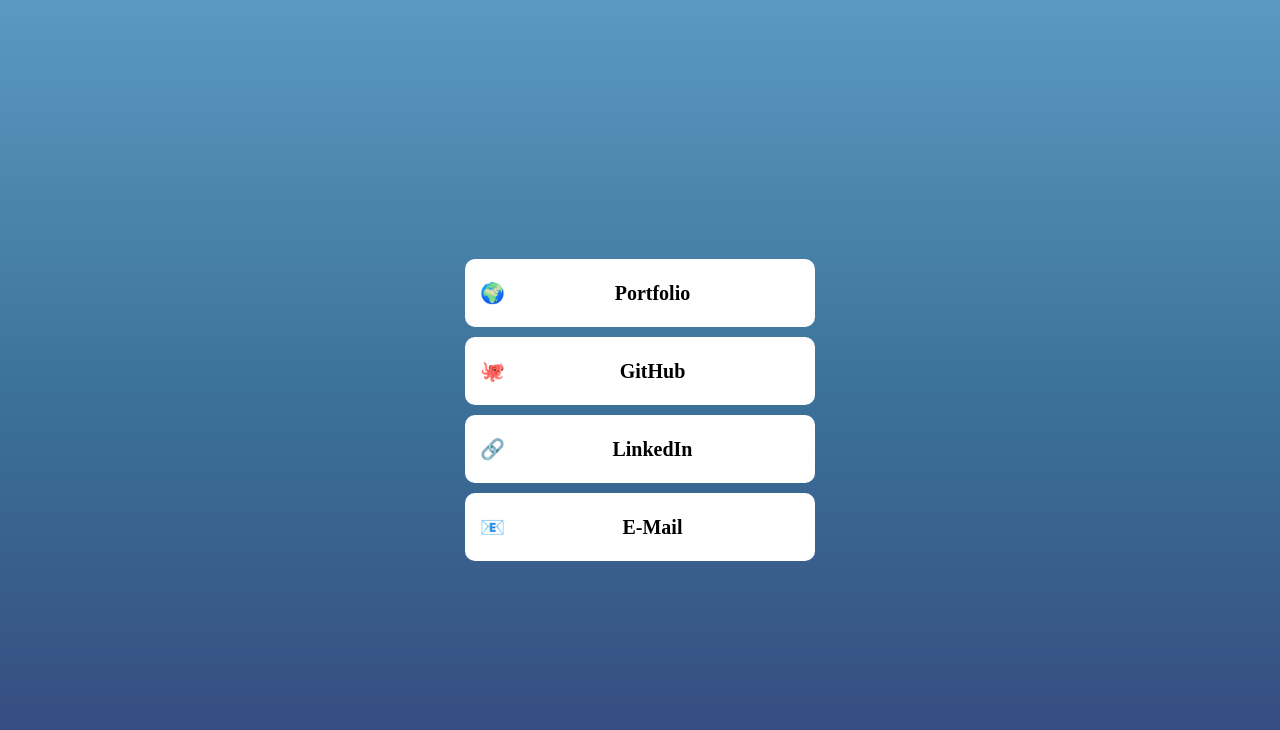
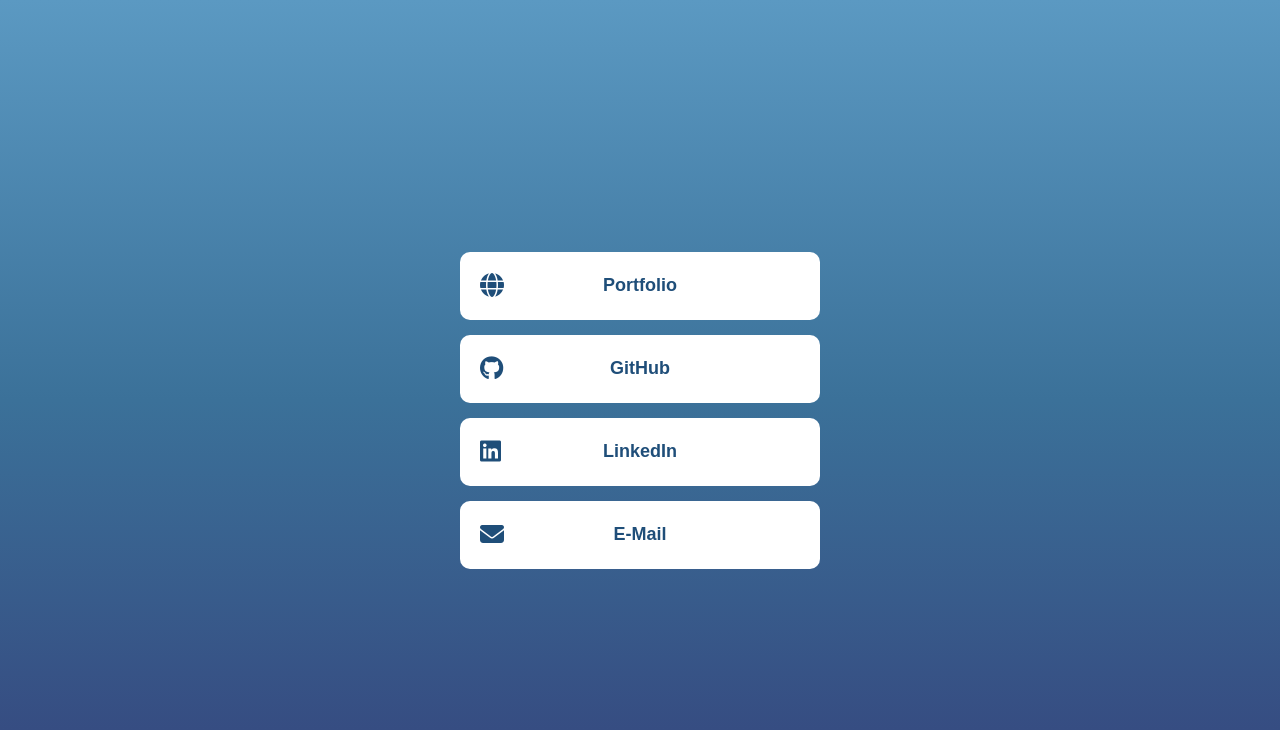
Before and after one commit to KolegaTatar/LinkBridge, a React (Vite) app: page / in a window 1280 px wide. Shown: the top 730 px of the page. Built offline with nearby package versions, Linux system fonts and the light colour scheme.

Commit message:
new buttons and icons

```diff
--- a/index.html
+++ b/index.html
@@ -2,12 +2,13 @@
 <html lang="en  ">
   <head>
     <meta charset="UTF-8" />
-    <link rel="icon" type="image/svg+xml" href="/vite.svg" />
+    <link rel="icon" type="img/x-icon" href="./src/assets/LinkBrigde.png" />
     <meta name="viewport" content="width=device-width, initial-scale=1.0" />
     <title>LinkBridge</title>
   </head>
   <body>
     <div id="root"></div>
     <script type="module" src="/src/main.tsx"></script>
+    <script src="https://kit.fontawesome.com/c0495921f2.js" crossorigin="anonymous"></script>
   </body>
 </html>
--- a/src/components/button_link.tsx
+++ b/src/components/button_link.tsx
@@ -10,9 +10,9 @@
 const Button = ({ text, icon, link, icon_fake }: ButtonProps) => {
     return (
         <a href={link} className="button" target="_blank" rel="noopener noreferrer">
-            <span className="icon">{icon}</span>
+            <span className="icon"><i className={icon}></i></span>
             {text}
-            <span className="icon">{icon_fake}</span>
+            <span className="icon"><i className={icon_fake}></i></span>
         </a>
     );
 };
--- a/src/sites/Main.tsx
+++ b/src/sites/Main.tsx
@@ -4,10 +4,14 @@
 const Main = () => {
     return (
         <main className="main">
-            <Button text="Portfolio" icon="🌍" link="https://kolegatatar.github.io/Portfolio/" />
-            <Button text="GitHub" icon="🐙" link="https://github.com/KolegaTatar" />
-            <Button text="LinkedIn" icon="🔗" link="https://www.linkedin.com/in/wiktor-tatarynowicz/" />
-            <Button text="E-Mail" icon="📧" link="mailto:test@example.com" />
+            <Button text="Portfolio" icon="fa-solid fa-globe" link="https://kolegatatar.github.io/Portfolio/"
+                    icon_fake="fa-solid fa-globe whiteFa"/>
+            <Button text="GitHub" icon="fa-brands fa-github" link="https://github.com/KolegaTatar"
+                    icon_fake="fa-brands fa-github whiteFa"/>
+            <Button text="LinkedIn" icon="fa-brands fa-linkedin" link="https://www.linkedin.com/in/wiktor-tatarynowicz/"
+                    icon_fake="fa-brands fa-linkedin whiteFa"/>
+            <Button text="E-Mail" icon="fa-solid fa-envelope" link="mailto:test@example.com"
+                    icon_fake="fa-solid fa-envelope whiteFa"/>
         </main>
     );
 };
--- a/src/styles/Main.scss
+++ b/src/styles/Main.scss
@@ -1,8 +1,6 @@
-
-
 .main {
   display: flex;
   flex-direction: column;
-  gap: 10px;
+  gap: 15px;
   margin-top: 20px;
 }
--- a/src/styles/button.scss
+++ b/src/styles/button.scss
@@ -3,11 +3,12 @@
   align-items: center;
   justify-content: space-between;
   background: white;
-  color: black;
-  padding: 10px 15px;
+  color: #1f4e79;
+  font-family: "Inter Semi Bold", sans-serif;
+  padding: 10px 20px;
   border-radius: 10px;
   text-decoration: none;
-  font-size: 20px;
+  font-size: 18px;
   font-weight: bold;
   transition: 0.3s;
   width: 20rem;
@@ -20,4 +21,11 @@
   &:hover {
     background: #d9e8fc;
   }
+  .whiteFa{
+    color: transparent;
+  }
+  .icon{
+    font-size: 24px;
+    color:#1f4e79 ;
+  }
 }
```
Also changed, not shown: src/assets/LinkBrigde.png (added).
